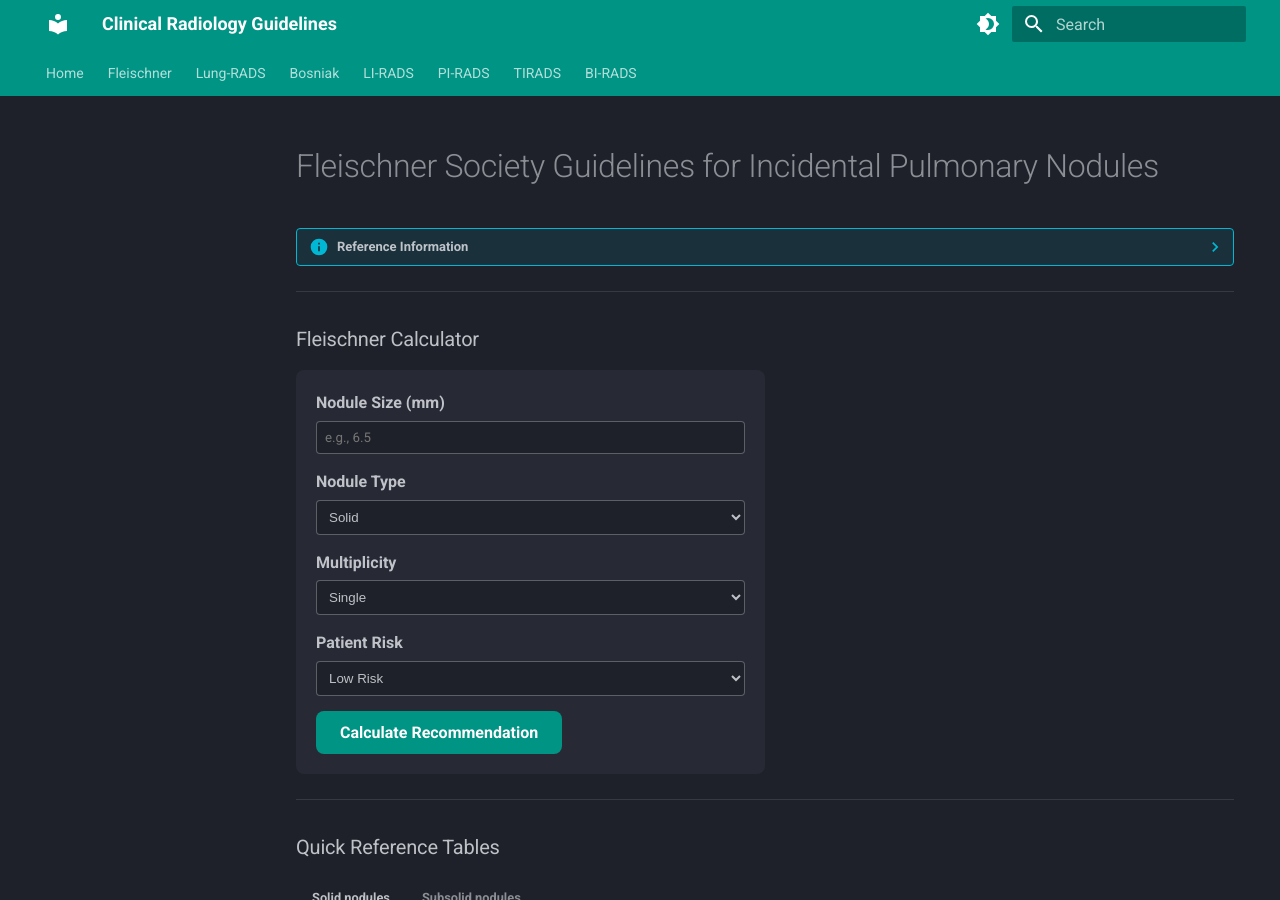
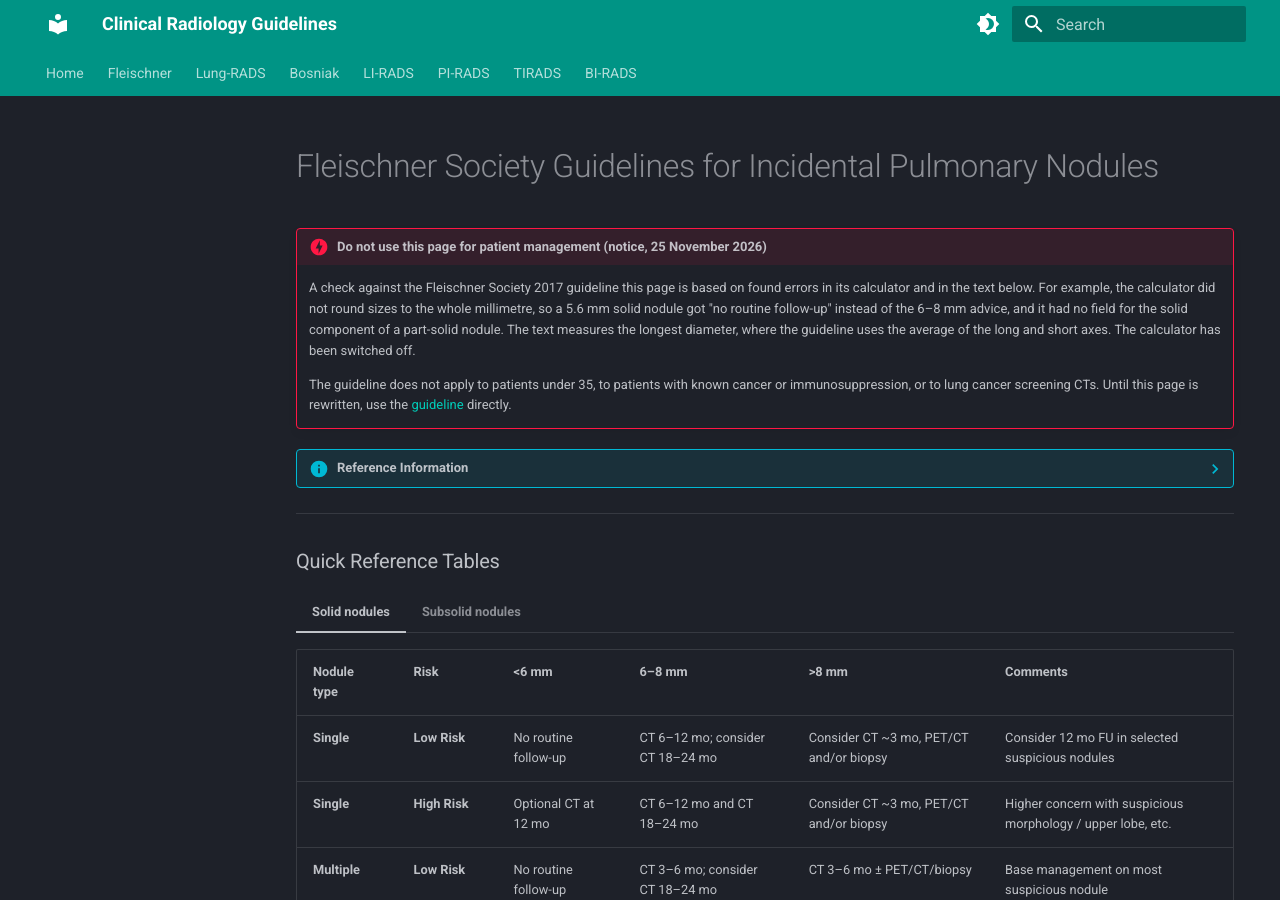
Before and after one commit to dfergs93/guidelines_manager, an MkDocs documentation site: the page built from docs/pulmonary/fleischner.md, in a window 1280 px wide and 900 px high. Built offline with MkDocs 1.6.1 and Material for MkDocs 9.7.7, drawn with Linux system fonts in a browser that asks for light colours; comment, search, counter and statistics services are not loaded.

Commit message:
fix: switch off the Fleischner calculator and add a dated notice after the audit
The content audit checked the Fleischner page against the 2017 guideline and
found errors that could change management: the calculator did not round sizes
to the whole millimetre and had no solid-component field for part-solid
nodules, and the text measures the longest diameter instead of the average of
the long and short axes. Until the rewritten page replaces it:

- A dated notice names what is wrong, says whom the guideline does not apply
  to, and links the guideline; the calculator is removed (the calculator
  script skips a page without its form).
- Sitemap: no pre-fill parameters for Fleischner.

Co-Authored-By: Claude Opus 5.5 <noreply@anthropic.com>
Claude-Session: https://claude.ai/code/session_018rxg1PuJtLzstwBW3FFyVK

```diff
--- a/docs/pulmonary/fleischner.md
+++ b/docs/pulmonary/fleischner.md
@@ -15,48 +15,14 @@ keywords:
 
 # Fleischner Society Guidelines for Incidental Pulmonary Nodules
 
+!!! danger "Do not use this page for patient management (notice, 25 November 2026)"
+    A check against the Fleischner Society 2017 guideline this page is based on found errors in its calculator and in the text below. For example, the calculator did not round sizes to the whole millimetre, so a 5.6 mm solid nodule got "no routine follow-up" instead of the 6–8 mm advice, and it had no field for the solid component of a part-solid nodule. The text measures the longest diameter, where the guideline uses the average of the long and short axes. The calculator has been switched off.
+
+    The guideline does not apply to patients under 35, to patients with known cancer or immunosuppression, or to lung cancer screening CTs. Until this page is rewritten, use the [guideline](https://doi.org/10.1148/radiol.2017161659) directly.
+
 ??? info "Reference Information"
     **Full Citation:** MacMahon H, Naidich DP, Goo JM, et al. Guidelines for Management of Incidental Pulmonary Nodules Detected on CT Images: From the Fleischner Society 2017. *Radiology*. 2017;284(1):228-243.
     **Version:** 2017 Update
-
----
-
-### Fleischner Calculator
-
-<div class="calc-layout">
-<div class="calculator-form">
-  <form id="fleischner-form">
-    <div class="calc-field">
-      <label for="calc-size_mm">Nodule Size (mm)</label>
-      <input type="number" id="calc-size_mm" step="0.1" required placeholder="e.g., 6.5">
-    </div>
-    <div class="calc-field">
-      <label for="calc-nodule_type">Nodule Type</label>
-      <select id="calc-nodule_type" required>
-        <option value="solid">Solid</option>
-        <option value="part-solid">Part-Solid</option>
-        <option value="ground-glass">Ground-Glass</option>
-      </select>
-    </div>
-    <div class="calc-field">
-      <label for="calc-multiplicity">Multiplicity</label>
-      <select id="calc-multiplicity" required>
-        <option value="single">Single</option>
-        <option value="multiple">Multiple</option>
-      </select>
-    </div>
-    <div class="calc-field">
-      <label for="calc-patient_risk">Patient Risk</label>
-      <select id="calc-patient_risk" required>
-        <option value="low">Low Risk</option>
-        <option value="high">High Risk</option>
-      </select>
-    </div>
-    <button type="submit" id="fleischner-form-btn" class="calc-btn">Calculate Recommendation</button>
-  </form>
-</div>
-<div id="fleischner-results" class="calc-results-container" style="display: none;"></div>
-</div>
 
 ---
 
```
Also changed, not shown: docs/javascripts/sitemap.json (+1 -22 lines), 1 other file.
